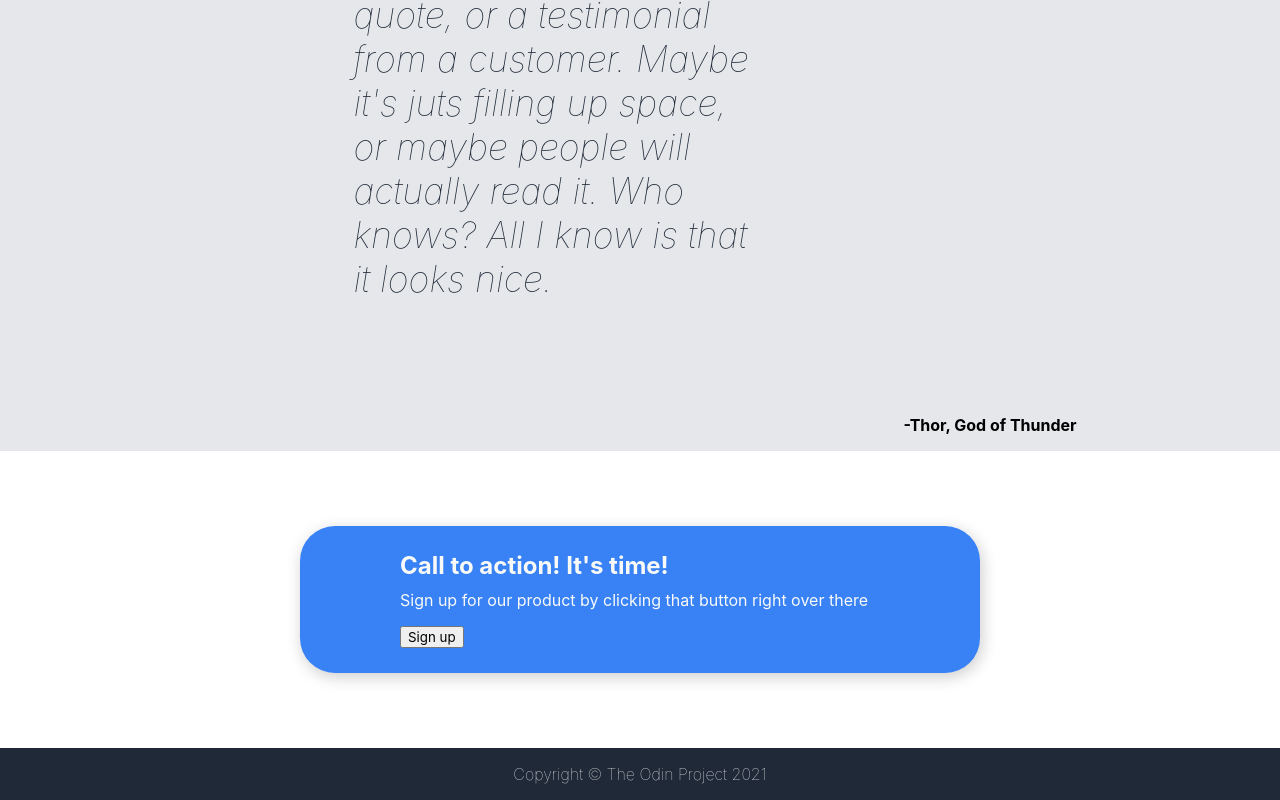
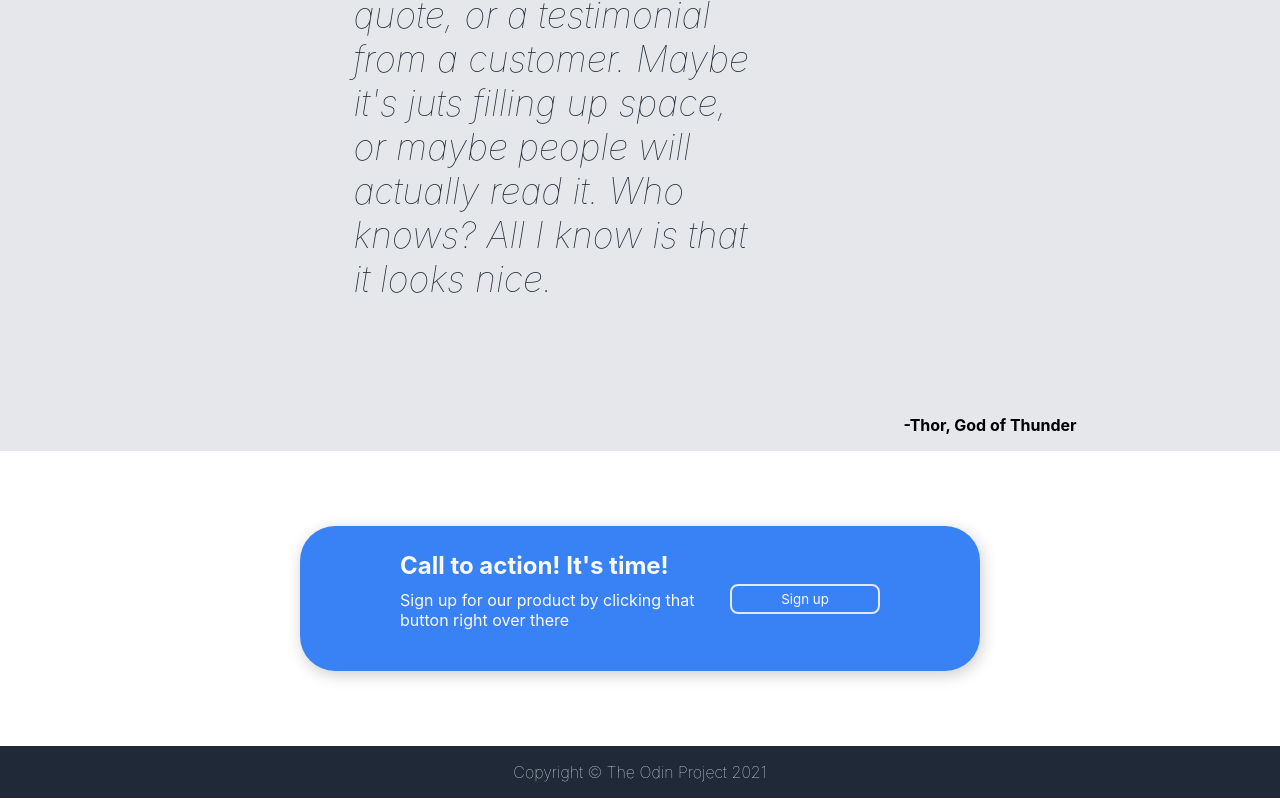
Before and after one commit to bjtn1/landing-page, a plain HTML site: page index.html in a window 1280 px wide. Shown: the part 1555-2355 px from the top of the page. Drawn offline with Linux system fonts and the light colour scheme.

Commit message:
Add box shadow to sign up button

```diff
--- a/css/style.css
+++ b/css/style.css
@@ -145,6 +145,23 @@ a {
 
 /* START: CTA SECTION */
 
+.cta button {
+    color: #F9FAF8;
+    background-color: transparent;
+    border: 2px solid #E5E7EB;
+    border-radius: 8px;
+    padding: 5px 15px;
+    transition-duration: 0.4s;
+    cursor: pointer;
+    width: 150px;
+}
+
+.cta button:hover {
+    color: #3882F6;
+    background-color: #E5E7EB;
+    box-shadow: 0 12px 16px 0 rgba(0,0,0,0.24), 0 17px 50px 0 rgba(0,0,0,0.19);
+}
+
 .cta {
     background: #3882F6;
     padding: 25px 100px;
@@ -153,6 +170,9 @@ a {
     box-shadow: 2px 4px 16px rgba(0,0,0,.2);
     margin: 75px;
     align-self: center;
+    display: flex;
+    justify-content: center;
+    align-items: center;
 }
 
 .cta-header {
--- a/index.html
+++ b/index.html
@@ -77,9 +77,14 @@
         </div>
 
         <div class="cta">
-            <p class="cta-header">Call to action! It's time!</p>
-            <p class="cta-text">Sign up for our product by clicking that button right over there</p>
-            <button>Sign up</button>
+            <div class="cta-left">
+                <p class="cta-header">Call to action! It's time!</p>
+                <p class="cta-text">Sign up for our product by clicking that button right over there</p>
+            </div>
+
+            <div class="cta-right">
+                <button>Sign up</button>
+            </div>
         </div>
 
         <div class="footer">
```
